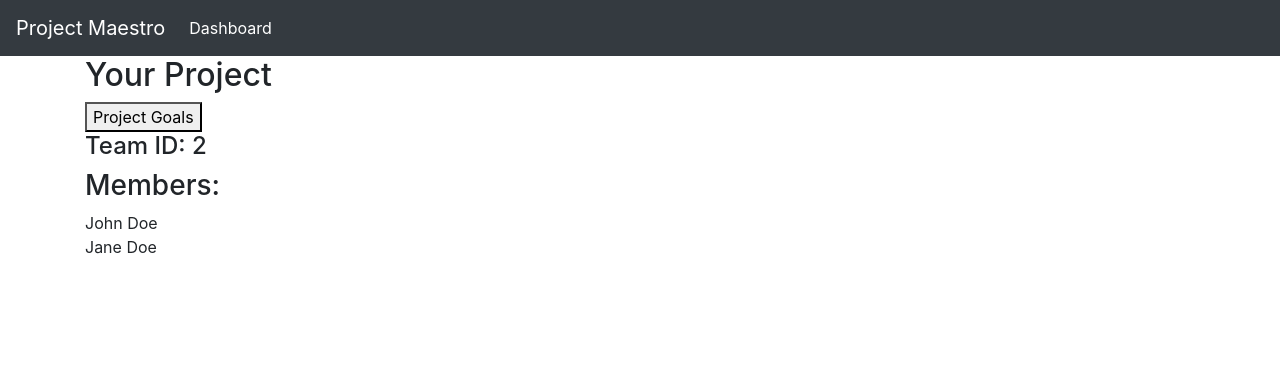
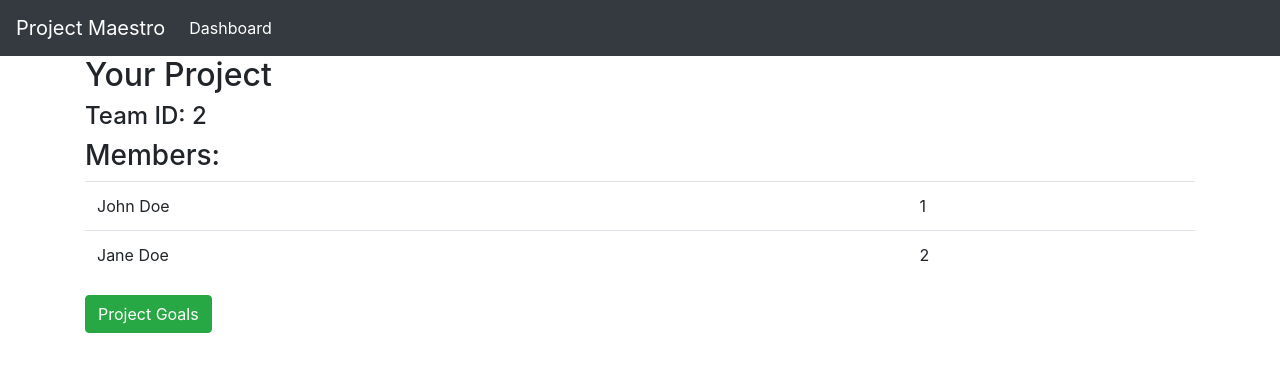
Before and after one commit to medhatelmasry/Project-Maestro, a React (Create React App) app in the folder front-end/: page /outlines/outline/1/project in a window 1280 px wide. Shown: the top 372 px of the page. Built offline with nearby package versions, Linux system fonts and the light colour scheme.

Commit message:
Added bootstrap to CourseList, OutlineList, and Project components

```diff
--- a/front-end/src/components/CourseList.js
+++ b/front-end/src/components/CourseList.js
@@ -9,7 +9,7 @@ const CourseList = (param) => {
         <>
             <React.Fragment>
             <h3>Courses</h3>
-            <table>
+            <table class="table">
                 <tbody>
                 {courses.map((course, key) => (
                     <tr>
--- a/front-end/src/components/OutlineList.js
+++ b/front-end/src/components/OutlineList.js
@@ -16,7 +16,7 @@ const OutlineList = (param) => {
             <React.Fragment>
             <h2>{course[0].name}</h2>
             <h3>Project Outlines</h3>
-            <table>
+            <table class="table">
                 <tbody>
                 {outlines.map((outline, key) => (
                     <tr>
--- a/front-end/src/components/Project.js
+++ b/front-end/src/components/Project.js
@@ -17,8 +17,8 @@ const Project = (param) => {
                 <h2>Your Project</h2>
                 <p>You don't have a project</p>
                 <div>
-                    <button>Create a Project</button> Or <Link to={`/outlines/outline/${id}/project/join`}>
-                        <button>Join a Team</button></Link>
+                    <button class="btn btn-success">Create a Project</button> or <Link to={`/outlines/outline/${id}/project/join`}>
+                        <button class="btn btn-success">Join a Team</button></Link>
                 </div>
             </>
         )
@@ -29,7 +29,7 @@ const Project = (param) => {
         for (var i = 0; i < students.length; i++) {
             for (var j = 0; j < team.members.length; j++) {
                 if (students[i].id == team.members[j]) {
-                    memberNames.push(students[i].name)
+                    memberNames.push({"name": students[i].name, "id": students[i].id})
                 }
             }
         }
@@ -37,24 +37,25 @@ const Project = (param) => {
             <>
                 <h2>Your Project</h2>
                 <div>
-                <Link to={`/outlines/outline/${id}/project/${project.id}/goals`}>
-                    <button>
-                        Project Goals
-                    </button>
-                </Link>
                     <h4>Team ID: {team.id}</h4>
                     <h3>Members:</h3>
-                    <table>
+                    <table class="table">
                         <tbody>
                             {
                                 memberNames.map((member) => (
                                     <tr>
-                                        {member}
+                                        <td>{member.name}</td>
+                                        <td>{member.id}</td>
                                     </tr>
                                 ))
                             }
                         </tbody>
                     </table>
+                    <Link to={`/outlines/outline/${id}/project/${project.id}/goals`}>
+                    <button class="btn btn-success">
+                        Project Goals
+                    </button>
+                </Link>
                 </div>
             </>
         )
```
